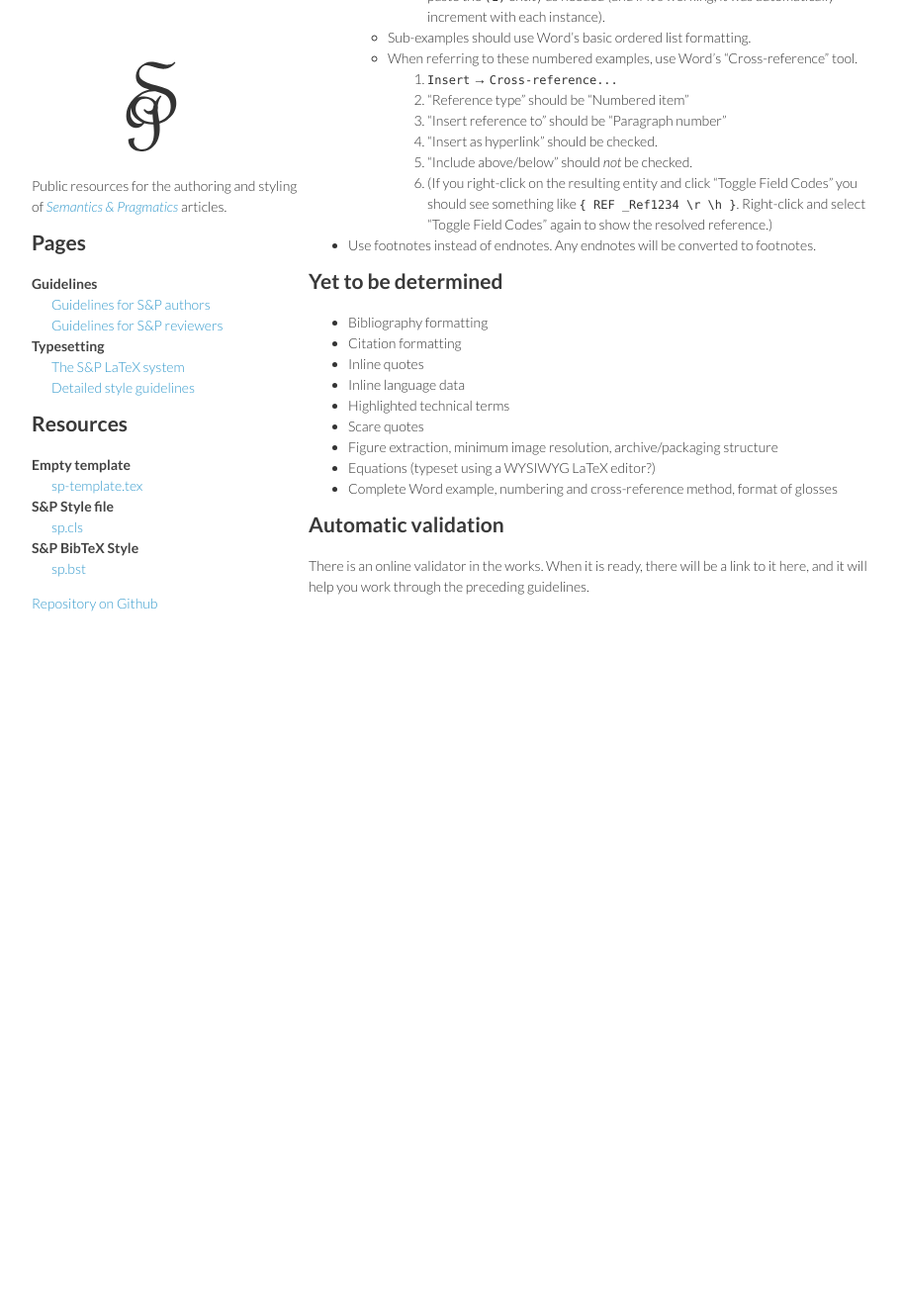
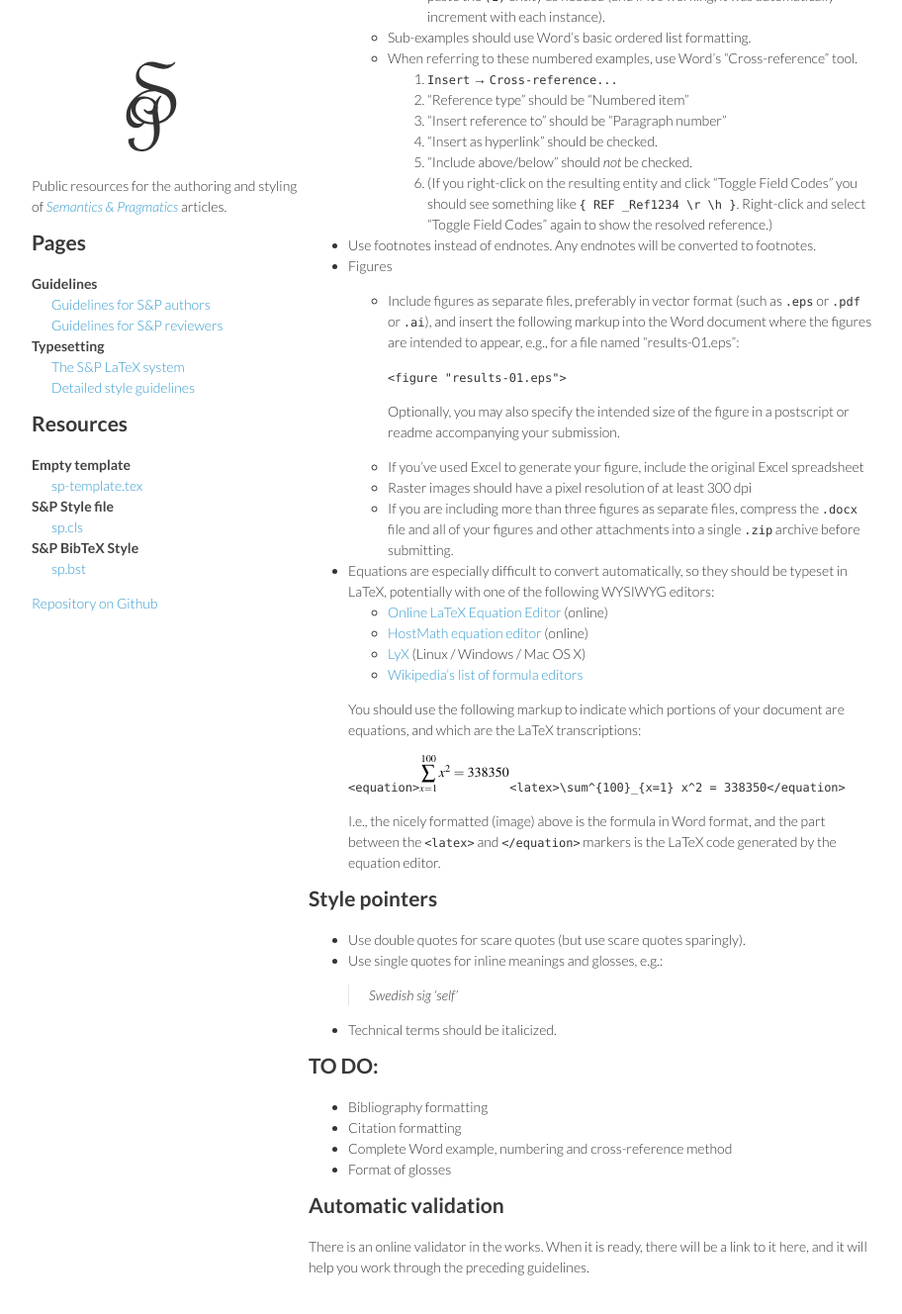
Before and after one commit to semprag/semprag.github.io, a Jekyll site: the page built from word.md, in a window 1280 px wide and 1400 px high, scrolled down 1469 px. Shown: the top 1328 px of the window at 99% size, without its empty margins (178-1090 px from the left). Built offline with Jekyll 4.4.1, drawn with Linux system fonts in a browser that asks for light colours; before the commit the page ends 2194 px from its top, so only the background shows below that.

Commit message:
Specify figure and equation markup

```diff
--- a/word.md
+++ b/word.md
@@ -45,21 +45,49 @@ Some of the steps below may incorporate psuedo–LaTeX markup, but all of these
     6. (If you right-click on the resulting entity and click "Toggle Field Codes" you should see something like `{ REF _Ref1234 \r \h }`. Right-click and select "Toggle Field Codes" again to show the resolved reference.)
     <!-- http://office.microsoft.com/en-us/word-help/field-codes-ref-field-HP005186139.aspx -->
 - Use footnotes instead of endnotes. Any endnotes will be converted to footnotes.
+- Figures
+  * Include figures as separate files, preferably in vector format (such as `.eps` or `.pdf` or `.ai`), and insert the following markup into the Word document where the figures are intended to appear, e.g., for a file named "results-01.eps":
+
+    `<figure "results-01.eps">`
+
+    Optionally, you may also specify the intended size of the figure in a postscript or readme accompanying your submission.
+  * If you've used Excel to generate your figure, include the original Excel spreadsheet
+  * Raster images should have a pixel resolution of at least 300 dpi
+  * If you are including more than three figures as separate files, compress the `.docx` file and all of your figures and other attachments into a single `.zip` archive before submitting.
+
+- Equations are especially difficult to convert automatically, so they should be typeset in LaTeX, potentially with one of the following WYSIWYG editors:
+  * [Online LaTeX Equation Editor](http://www.codecogs.com/latex/eqneditor.php) (online)
+  * [HostMath equation editor](http://www.hostmath.com/0) (online)
+  * [LyX](http://www.lyx.org/) (Linux / Windows / Mac OS X)
+  * [Wikipedia's list of formula editors](http://en.wikipedia.org/wiki/Formula_editor)
+
+  You should use the following markup to indicate which portions of your document are equations, and which are the LaTeX transcriptions:
+
+  `<equation>`![sum of squares from 1 to 100 equals 338350](images/338350.png)`<latex>\sum^{100}_{x=1} x^2 = 338350</equation>`
+
+  I.e., the nicely formatted (image) above is the formula in Word format, and the part between the `<latex>` and `</equation>` markers is the LaTeX code generated by the equation editor.
 
 
-## Yet to be determined
+## Style pointers
+
+<!-- from style.md -->
+- Use double quotes for scare quotes (but use scare quotes sparingly).
+- Use single quotes for inline meanings and glosses, e.g.:
+  > Swedish _sig_ 'self'
+<!-- not from style.md -->
+- Technical terms should be italicized.
+
+
+## TO DO:
 
 - Bibliography formatting
 - Citation formatting
-- Inline quotes
-- Inline language data
-- Highlighted technical terms
-- Scare quotes
-- Figure extraction, minimum image resolution, archive/packaging structure
-- Equations (typeset using a WYSIWYG LaTeX editor?)
-- Complete Word example, numbering and cross-reference method, format of glosses
+- Complete Word example, numbering and cross-reference method
+- Format of glosses
 
 
 ## Automatic validation
 
 There is an online validator in the works. When it is ready, there will be a link to it here, and it will help you work through the preceding guidelines.
+
+<!-- warnings for odd styles (like small-caps), other fonts, all-caps? -->
```
Also changed, not shown: images/338350.png (added).
